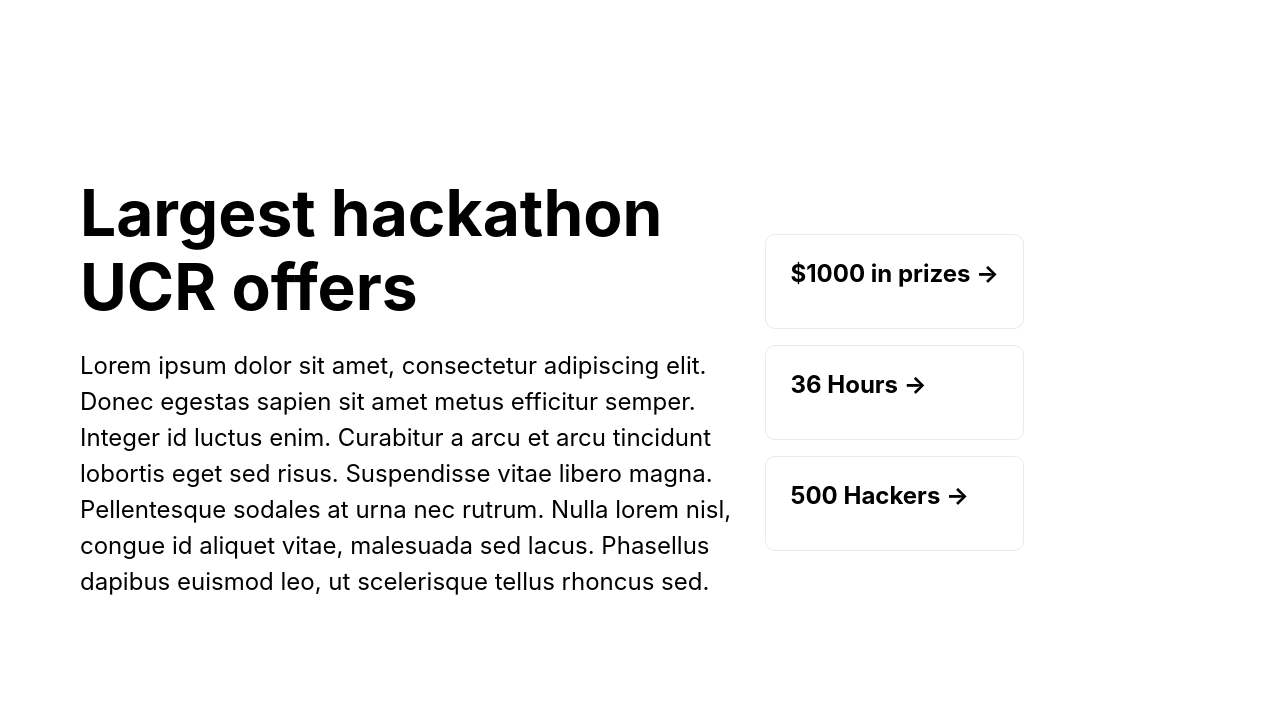
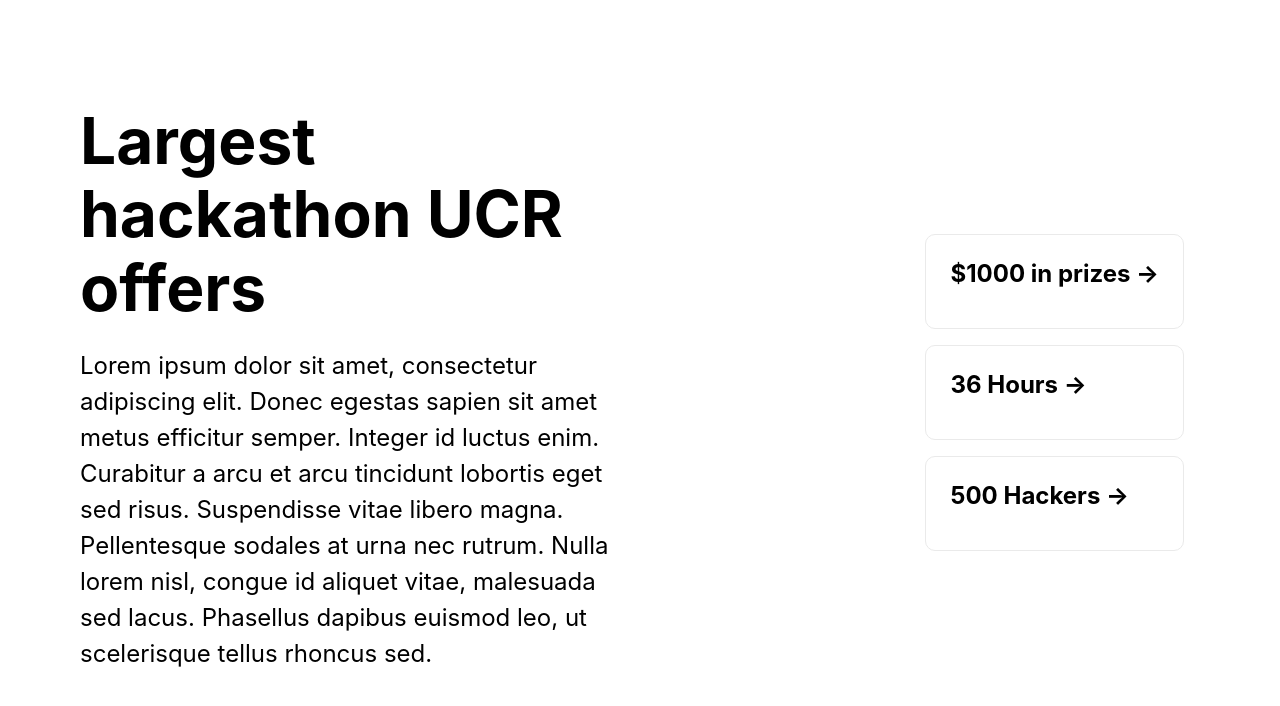
Before and after one commit to citrushack/Citrushack2021, a Next.js app: page /Intro in a window 1280 px wide. Shown: the top 706 px of the page. Built offline with nearby package versions, Linux system fonts and the light colour scheme.

Commit message:
* Increased margins to 90vw * Changed flex basis and spacing in intro

```diff
--- a/styles/Common.module.css
+++ b/styles/Common.module.css
@@ -9,7 +9,7 @@
 .main {
   min-height: 100vh;
   margin: 0rem 5rem;
-  max-width: 60rem;
+  max-width: 90vw;
   display: flex;
   flex-direction: column;
   justify-content: center;
--- a/styles/Intro.module.css
+++ b/styles/Intro.module.css
@@ -3,11 +3,12 @@
     display: flex;
     flex-direction: row;
     align-items: center;
+    justify-content: space-between;
   }
   /* Intro Content Column */
   .introductionCol {
     display: flex;
-    flex: 1;
+    flex: 0 1 50%;
     flex-direction: column;
   }
   /* Intro statistics column */
```
